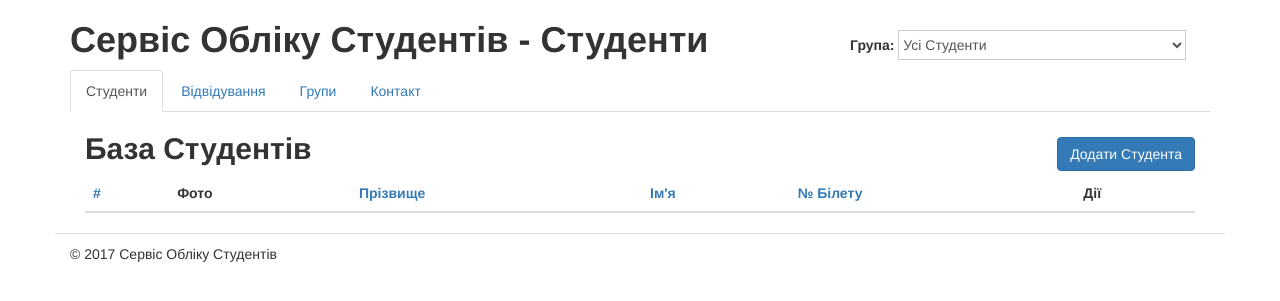
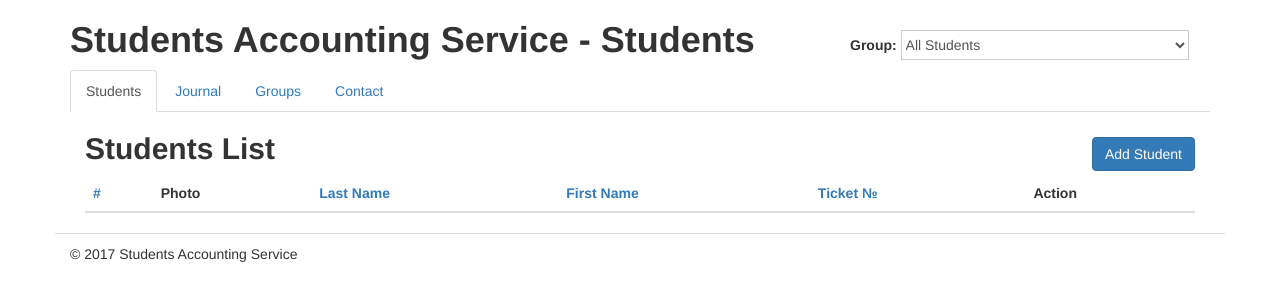
Before and after one commit to val-sytch/studentsdb, a Django app: page / in a window 1280 px wide. Shown: the top 301 px of the page. Run offline with Django 3.2, Linux system fonts and the light colour scheme; data that the repository does not hold is empty; parts of the project's set-up code (start-up, migrations or seed data) failed here and were passed over; some libraries are stand-ins or nearby versions.

Commit message:
add template i18n

```diff
--- a/config/urls.py
+++ b/config/urls.py
@@ -4,13 +4,18 @@ from django.views.static import serve
 
 from config.settings import MEDIA_ROOT, DEBUG
 
+js_info_dict = {
+    'packages': ('my.package',),
+}
+
 urlpatterns = [
 
     url(r'^', include('students.urls')),
 
+    # url(r'^jsi18n/$', 'django.views.i18n.catalog', js_info_dict),
+
     url(r'^admin/', admin.site.urls),
 ]
-
 
 if DEBUG:
     # serve files from media folder
--- a/students/templates/contact_admin/form.html
+++ b/students/templates/contact_admin/form.html
@@ -1,10 +1,11 @@
 {% extends 'students/base.html' %}
 
+{%  load i18n %}
 {% load static from staticfiles %}
 {% load crispy_forms_tags %}
 
-{% block meta_title %}Зв’язок із Адміністратором{% endblock meta_title %}
-{% block title %}Зв’язок із Адміністратором{% endblock title %}
+{% block meta_title %}{% trans 'Contact with admin' %}{% endblock meta_title %}
+{% block title %}{% trans 'Contact with admin' %}{% endblock title %}
 
 {% block content %}
     {% crispy form %}
--- a/students/templates/students/base.html
+++ b/students/templates/students/base.html
@@ -1,11 +1,12 @@
+{% load i18n %}
 {% load static from staticfiles %}
 
 <!DOCTYPE html>
 <html lang="uk">
 <head>
     <meta charset="UTF-8"/>
-    <title>Сервіс Обліку Студентів</title>
-    <meta name="description" value="Система Обліку Студентів Навчального Закладу"/>
+    <title>{% trans 'Students Accounting Service' %}</title>
+    <meta name="description" value="{% trans 'App to manage students database' %}"/>
     <meta name="viewport" content="width=device-width, initial-scale=1">
 
     <link rel="stylesheet" href="https://cdn.jsdelivr.net/bootstrap/3.3.0/css/bootstrap.min.css">
@@ -24,12 +25,12 @@
     <!-- Start Header -->
     <div class="row" id="header">
         <div class="col-xs-8">
-            <h1>Сервіс Обліку Студентів - {% block meta_title %}{% endblock meta_title %}</h1>
+            <h1>{% trans 'Students Accounting Service' %} - {% block meta_title %}{% endblock meta_title %}</h1>
         </div>
         <div class="col-xs-4" id="group-selector">
-            <strong>Група:</strong>
+            <strong>{% trans 'Group:' %}</strong>
             <select>
-                <option value=''>Усі Студенти</option>
+                <option value=''>{% trans 'All Students' %}</option>
                 {% for group in GROUPS %}
                     <option value='{{ group.id }}'{% if group.selected %}selected='1'{% endif %}>
                         {{ group.title }}{% if group.leader %}, {{ group.leader }}{% endif %}
@@ -44,10 +45,10 @@
     <div class="row" id="sub-header">
         <div class="col-xs-12">
             <ul class="nav nav-tabs" role="tablist">
-                <li role="presentation" {% if request.path == '/' %}class="active"{% endif %}><a href="{% url 'students_list' %}">Студенти</a></li>
-                <li role="presentation" {% if '/journal' in request.path %}class="active"{% endif %}><a href="{%  url 'journal' %}">Відвідування</a></li>
-                <li role="presentation" {% if '/groups' in request.path %}class="active"{% endif %}><a href="{% url 'groups_list' %}">Групи</a></li>
-                <li role="presentation" {% if '/contact-admin' in request.path %}class="active"{% endif %}><a href="{% url 'contact_admin' %}">Контакт</a></li>
+                <li role="presentation" {% if request.path == '/' %}class="active"{% endif %}><a href="{% url 'students_list' %}">{% trans 'Students' %}</a></li>
+                <li role="presentation" {% if '/journal' in request.path %}class="active"{% endif %}><a href="{%  url 'journal' %}">{% trans 'Journal' %}</a></li>
+                <li role="presentation" {% if '/groups' in request.path %}class="active"{% endif %}><a href="{% url 'groups_list' %}">{% trans 'Groups' %}</a></li>
+                <li role="presentation" {% if '/contact-admin' in request.path %}class="active"{% endif %}><a href="{% url 'contact_admin' %}">{% trans 'Contact' %}</a></li>
             </ul>
         </div>
     </div>
@@ -87,7 +88,7 @@
     <!-- Start Footer -->
     <div class="row" id="footer">
         <div class="col-xs-12">
-            &copy; 2017 Сервіс Обліку Студентів
+            &copy; 2017 {% trans 'Students Accounting Service' %}
         </div>
     </div>
     <!-- End Footer -->
--- a/students/templates/students/groups_edit.html
+++ b/students/templates/students/groups_edit.html
@@ -1,10 +1,11 @@
 {% extends 'students/base.html' %}
 
+{% load i18n %}
 {% load static from staticfiles %}
 {% load crispy_forms_tags %}
 
-{% block meta_title %}Редагувати Групу{% endblock meta_title %}
-{% block title %}Редагувати Групу{% endblock title %}
+{% block meta_title %}{% trans 'Edit group' %}{% endblock meta_title %}
+{% block title %}{% trans 'Edit group' %}{% endblock title %}
 
 
 {% block content %}
--- a/students/templates/students/students_edit.html
+++ b/students/templates/students/students_edit.html
@@ -1,10 +1,11 @@
 {% extends 'students/base.html' %}
 
+{% load i18n %}
 {% load static from staticfiles %}
 {% load crispy_forms_tags %}
 
-{% block meta_title %}Редагувати Студента{% endblock meta_title %}
-{% block title %}Редагувати Студента{% endblock title %}
+{% block meta_title %}{% trans 'Edit student' %}{% endblock meta_title %}
+{% block title %}{% trans 'Edit student' %}{% endblock title %}
 
 
 {% block content %}
--- a/students/templates/students/students_list.html
+++ b/students/templates/students/students_list.html
@@ -1,17 +1,18 @@
 {% extends 'students/base.html' %}
 
+{% load i18n %}
 {% load static from staticfiles %}
 
 {% block meta_title %}
-    Студенти
+    {% trans 'Students' %}
 {% endblock meta_title %}
 
 {% block title %}
-    База Студентів
+    {% trans 'Students List' %}
 {% endblock title %}
 
 {% block button %}
-    <a href="{% url 'student_add' %}" class="btn btn-primary pull-right">Додати Студента</a>
+    <a href="{% url 'student_add' %}" class="btn btn-primary pull-right">{% trans 'Add Student' %}</a>
 {% endblock button %}
 
 {% block content %}
@@ -21,9 +22,9 @@
         <thead>
         <tr>
             <th><a href="#">#</a></th>
-            <th>Фото</th>
+            <th>{% trans 'Photo' %}</th>
             <th><a href="{% url 'students_list' %}?order_by=last_name{% if order_by == 'last_name' and reverse != '1' %}&amp;reverse=1{% endif %}">
-                Прізвище
+                {% trans 'Last Name' %}
                 {% if order_by == 'last_name' and reverse != '1'%}
                     &uarr;
                 {% elif order_by == 'last_name' and reverse == '1'%}
@@ -32,7 +33,7 @@
             </a>
             </th>
             <th><a href="{% url 'students_list' %}?order_by=first_name{% if order_by == 'first_name' and reverse != '1' %}&amp;reverse=1{% endif %}">
-                Ім'я
+                {% trans 'First Name' %}
                 {% if order_by == 'first_name' and reverse != '1'%}
                     &uarr;
                 {% elif order_by == 'first_name' and reverse == '1'%}
@@ -41,7 +42,7 @@
             </a>
             </th>
             <th><a href="{% url 'students_list' %}?order_by=ticket{% if order_by == 'ticket' and reverse != '1' %}&amp;reverse=1{% endif %}">
-                № Білету
+                {% trans 'Ticket №' %}
                 {% if order_by == 'ticket' and reverse != '1'%}
                     &uarr;
                 {% elif order_by == 'ticket' and reverse == '1'%}
@@ -49,7 +50,7 @@
                 {% endif %}
             </a>
             </th>
-            <th>Дії</th>
+            <th>{% trans 'Action' %}</th>
         </tr>
         </thead>
     {% endwith %}
@@ -69,13 +70,13 @@
                 <td>{{ student.ticket }}</td>
                 <td>
                     <div class="btn-group">
-                        <button type="button" class="btn btn-default dropdown-toggle" data-toggle="dropdown">Дія
+                        <button type="button" class="btn btn-default dropdown-toggle" data-toggle="dropdown">{% trans 'Action' %}
                             <span class="caret"></span>
                         </button>
                         <ul class="dropdown-menu" role="menu">
-                            <li><a href="{% url 'student_edit' student.pk %}" class="student-edit-form-link">Редагувати</a></li>
-                            <li><a href="{% url 'journal' student.pk %}">Відвідування</a></li>
-                            <li><a href="{% url 'student_delete' student.pk %}">Видалити</a></li>
+                            <li><a href="{% url 'student_edit' student.pk %}" class="student-edit-form-link">{% trans 'Edit' %}</a></li>
+                            <li><a href="{% url 'journal' student.pk %}">{% trans 'Journal' %}</a></li>
+                            <li><a href="{% url 'student_delete' student.pk %}">{% trans 'Delete' %}</a></li>
                         </ul>
                     </div>
                 </td>
--- a/students/views/contact_admin.py
+++ b/students/views/contact_admin.py
@@ -18,7 +18,7 @@ class ContactView(FormView):
         message = form.cleaned_data['message']
         from_email = form.cleaned_data['from_email']
         try:
-            send_mail(subject, message, from_email, [admin[2] for admin in ADMINS])
+            send_mail(subject, message, from_email, [admin[1] for admin in ADMINS])
         except Exception:
             messages.add_message(
                 self.request,
```
Also changed, not shown: students/templates/students/group_confirm_delete.html (+8 -4 lines), students/templates/students/groups_list.html (+10 -10 lines), students/templates/students/journal.html (+11 -10 lines), students/templates/students/student_confirm_delete.html (+8 -4 lines), students/locale/en/LC_MESSAGES/django.po (added), students/locale/uk/LC_MESSAGES/django.po (added).
